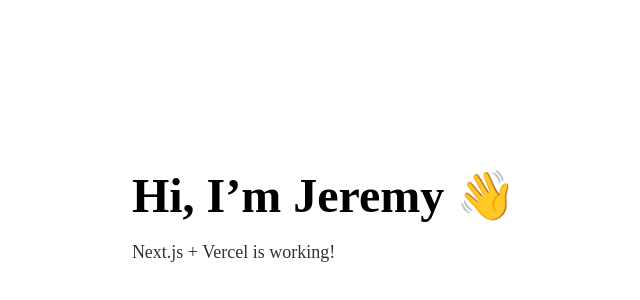
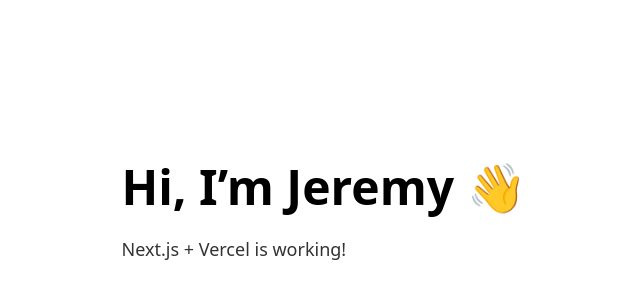
Before and after one commit to jeremyjro/jeremyjro, a Next.js app: page / in a window 1280 px wide. Shown: the part 184-484 px from the top of the page, without its empty margins (316-956 px from the left). Built offline with nearby package versions, Linux system fonts and the light colour scheme.

Commit message:
Create layout.tsx

```diff
--- /dev/null
+++ b/app/layout.tsx
@@ -0,0 +1,9 @@
+export const metadata = { title: "Jeremy Ro", description: "Personal website" };
+
+export default function RootLayout({ children }: { children: React.ReactNode }) {
+  return (
+    <html lang="en">
+      <body style={{ margin: 0, fontFamily: "system-ui, sans-serif" }}>{children}</body>
+    </html>
+  );
+}
```
